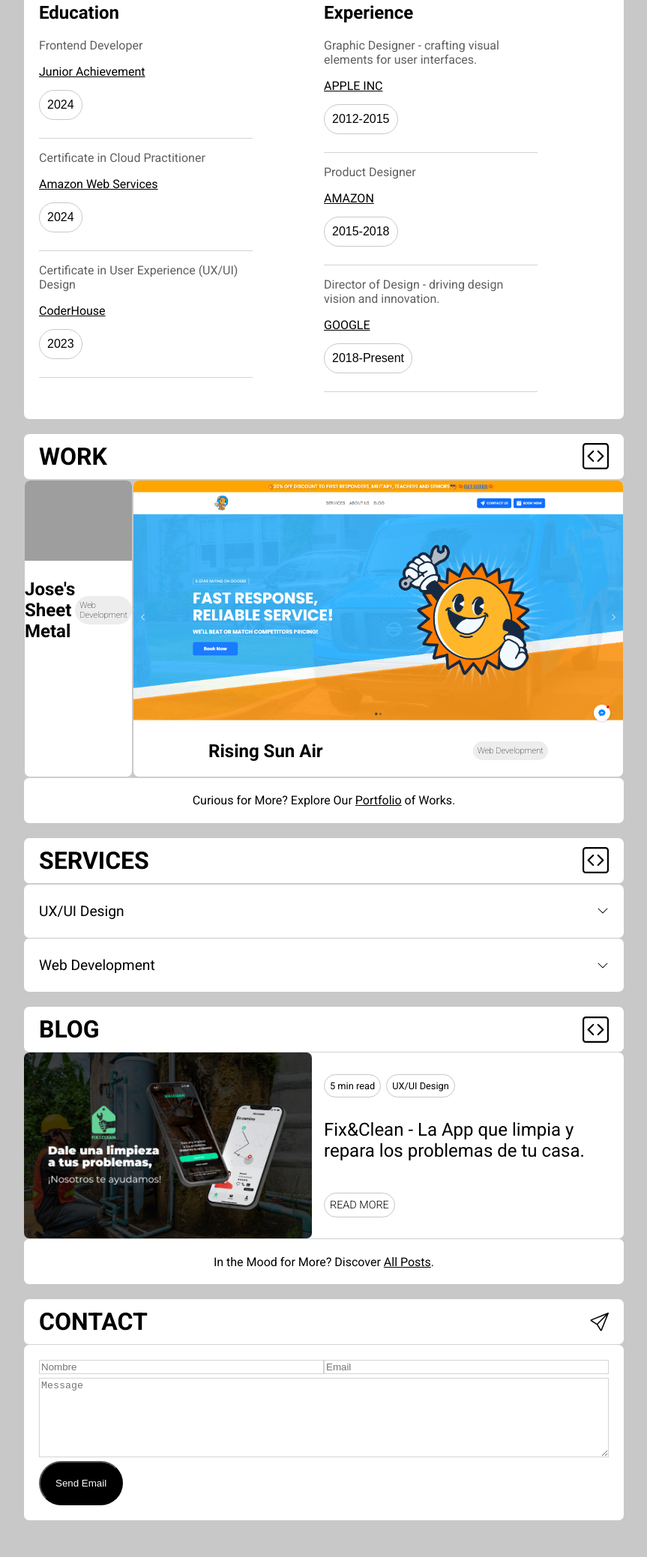
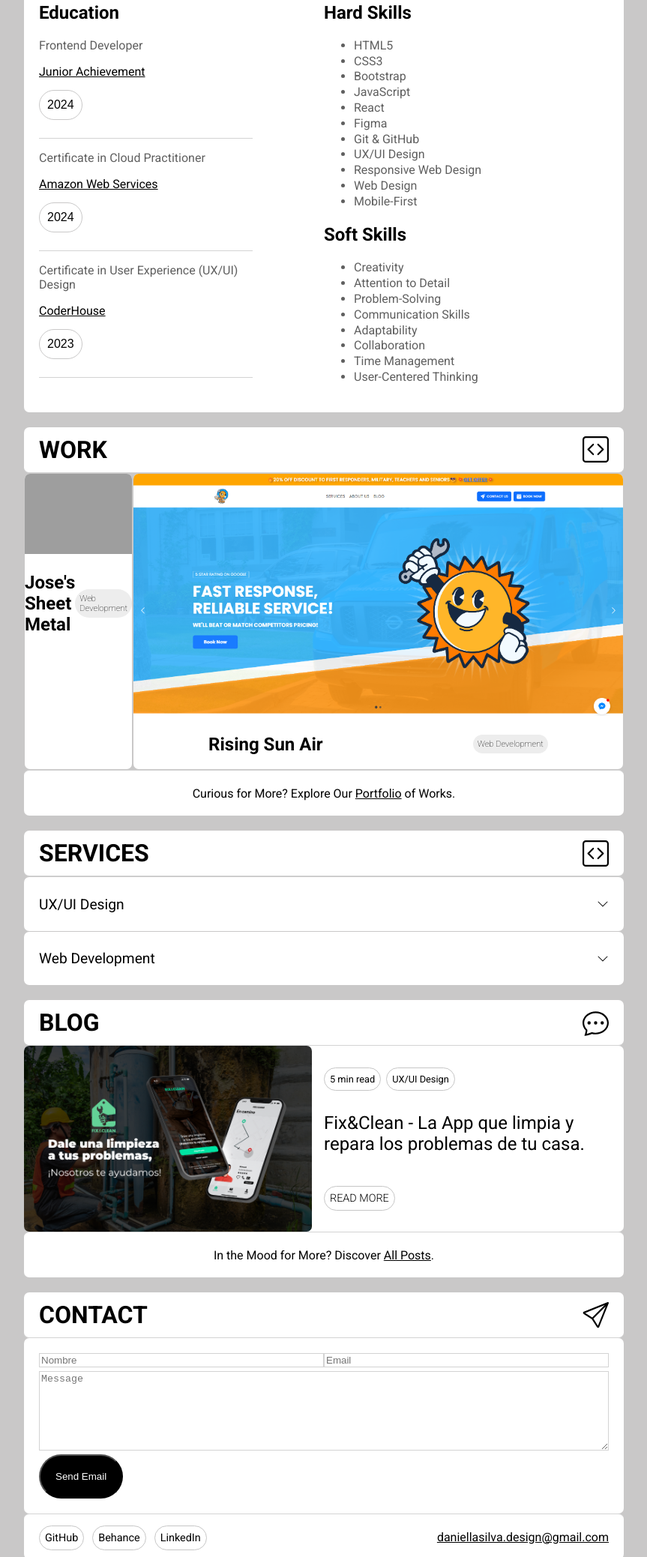
Before and after one commit to genesisrguez/Portfolio, a plain HTML site: page index.html in a window 1280 px wide. Shown: the part 723-2800 px from the top of the page at 75% size, without its empty margins (233-1096 px from the left). Drawn offline with nearby package versions, Linux system fonts and the light colour scheme; grey boxes are pictures that could not be loaded.

Commit message:
Agregué soft skills y hard skills. También agregué el footer con enlaces a RRSS y mi correo.

```diff
--- a/index.html
+++ b/index.html
@@ -10,30 +10,30 @@
 <body>
     <!--Nav-->
     <div class="nav-container">
-        <a href="">
+        <a href="#home">
             <svg xmlns="http://www.w3.org/2000/svg" width="25" height="25" fill="white" class="bi bi-house" viewBox="0 0 16 16">
                 <path d="M8.707 1.5a1 1 0 0 0-1.414 0L.646 8.146a.5.5 0 0 0 .708.708L2 8.207V13.5A1.5 1.5 0 0 0 3.5 15h9a1.5 1.5 0 0 0 1.5-1.5V8.207l.646.647a.5.5 0 0 0 .708-.708L13 5.793V2.5a.5.5 0 0 0-.5-.5h-1a.5.5 0 0 0-.5.5v1.293zM13 7.207V13.5a.5.5 0 0 1-.5.5h-9a.5.5 0 0 1-.5-.5V7.207l5-5z"/>
             </svg>
         </a>
-        <a href="">
+        <a href="#work">
             <svg xmlns="http://www.w3.org/2000/svg" width="25" height="25" fill="white" class="bi bi-code-square" viewBox="0 0 16 16">
                 <path d="M14 1a1 1 0 0 1 1 1v12a1 1 0 0 1-1 1H2a1 1 0 0 1-1-1V2a1 1 0 0 1 1-1zM2 0a2 2 0 0 0-2 2v12a2 2 0 0 0 2 2h12a2 2 0 0 0 2-2V2a2 2 0 0 0-2-2z"/>
                 <path d="M6.854 4.646a.5.5 0 0 1 0 .708L4.207 8l2.647 2.646a.5.5 0 0 1-.708.708l-3-3a.5.5 0 0 1 0-.708l3-3a.5.5 0 0 1 .708 0m2.292 0a.5.5 0 0 0 0 .708L11.793 8l-2.647 2.646a.5.5 0 0 0 .708.708l3-3a.5.5 0 0 0 0-.708l-3-3a.5.5 0 0 0-.708 0"/>
             </svg>
         </a>
-        <a href="">
+        <a href="#services">
             <svg xmlns="http://www.w3.org/2000/svg" width="25" height="25" fill="white" class="bi bi-bag-check" viewBox="0 0 16 16">
                 <path fill-rule="evenodd" d="M10.854 8.146a.5.5 0 0 1 0 .708l-3 3a.5.5 0 0 1-.708 0l-1.5-1.5a.5.5 0 0 1 .708-.708L7.5 10.793l2.646-2.647a.5.5 0 0 1 .708 0"/>
                 <path d="M8 1a2.5 2.5 0 0 1 2.5 2.5V4h-5v-.5A2.5 2.5 0 0 1 8 1m3.5 3v-.5a3.5 3.5 0 1 0-7 0V4H1v10a2 2 0 0 0 2 2h10a2 2 0 0 0 2-2V4zM2 5h12v9a1 1 0 0 1-1 1H3a1 1 0 0 1-1-1z"/>
             </svg>
         </a>
-        <a href="">
+        <a href="#blog">
             <svg xmlns="http://www.w3.org/2000/svg" width="25" height="25" fill="white" class="bi bi-chat-dots" viewBox="0 0 16 16">
                 <path d="M5 8a1 1 0 1 1-2 0 1 1 0 0 1 2 0m4 0a1 1 0 1 1-2 0 1 1 0 0 1 2 0m3 1a1 1 0 1 0 0-2 1 1 0 0 0 0 2"/>
                 <path d="m2.165 15.803.02-.004c1.83-.363 2.948-.842 3.468-1.105A9 9 0 0 0 8 15c4.418 0 8-3.134 8-7s-3.582-7-8-7-8 3.134-8 7c0 1.76.743 3.37 1.97 4.6a10.4 10.4 0 0 1-.524 2.318l-.003.011a11 11 0 0 1-.244.637c-.079.186.074.394.273.362a22 22 0 0 0 .693-.125m.8-3.108a1 1 0 0 0-.287-.801C1.618 10.83 1 9.468 1 8c0-3.192 3.004-6 7-6s7 2.808 7 6-3.004 6-7 6a8 8 0 0 1-2.088-.272 1 1 0 0 0-.711.074c-.387.196-1.24.57-2.634.893a11 11 0 0 0 .398-2"/>
             </svg>
         </a>
-        <a href="">
+        <a href="#contact">
             <svg xmlns="http://www.w3.org/2000/svg" width="25" height="25" fill="white" class="bi bi-send" viewBox="0 0 16 16">
                 <path d="M15.854.146a.5.5 0 0 1 .11.54l-5.819 14.547a.75.75 0 0 1-1.329.124l-3.178-4.995L.643 7.184a.75.75 0 0 1 .124-1.33L15.314.037a.5.5 0 0 1 .54.11ZM6.636 10.07l2.761 4.338L14.13 2.576zm6.787-8.201L1.591 6.602l4.339 2.76z"/>
             </svg>
@@ -42,7 +42,7 @@
     <!--Contenedor General-->
     <div class="container">
         <!--Cabecera-->
-        <div class="double-section">
+        <div class="double-section"  id="#home">
             <div class="subsection">
                 <h1>Génesis Rodríguez</h1>
                 <p><u>Jr. Frontend Developer</u></p>
@@ -98,35 +98,36 @@
                 </div>
                 <p style="width: 75%;" class="deco-line"></p>
             </div>
-            <div class="subsection">
-                <h2>Experience</h2>
-                <p style="width: 75%; color: #5f5f5f;">Graphic Designer - crafting visual
-                    elements for user interfaces.</p>
-                <div></div>
-                <a href="www.google.com" style="color: black;">APPLE INC</a>
-                <div>
-                    <button class="btn-years">2012-2015</button>
-                </div>
-                <p style="width: 75%;" class="deco-line"></p>
-                <p style="width: 75%; color: #5f5f5f;">Product Designer</p>
-                <div></div>
-                <a href="www.google.com" style="color: black;">AMAZON</a>
-                <div>
-                    <button class="btn-years">2015-2018</button>
-                </div>
-                <p style="width: 75%;" class="deco-line"></p>
-                <p style="width: 75%; color: #5f5f5f;">Director of Design - driving design
-                    vision and innovation.</p>
-                <div></div>
-                <a href="www.google.com" style="color: black;">GOOGLE</a>
-                <div>
-                    <button class="btn-years">2018-Present</button>
-                </div>
-                <p style="width: 75%;" class="deco-line"></p>
+            <div class="subsection lineheight">
+                <h2>Hard Skills</h2>
+                <ul>
+                    <li style="width: 75%; color: #5f5f5f;">HTML5</li>
+                    <li style="width: 75%; color: #5f5f5f;">CSS3</li>
+                    <li style="width: 75%; color: #5f5f5f;">Bootstrap</li>
+                    <li style="width: 75%; color: #5f5f5f;">JavaScript</li>
+                    <li style="width: 75%; color: #5f5f5f;">React</li>
+                    <li style="width: 75%; color: #5f5f5f;">Figma</li>
+                    <li style="width: 75%; color: #5f5f5f;">Git & GitHub</li>
+                    <li style="width: 75%; color: #5f5f5f;">UX/UI Design</li>
+                    <li style="width: 75%; color: #5f5f5f;">Responsive Web Design</li>
+                    <li style="width: 75%; color: #5f5f5f;">Web Design</li>
+                    <li style="width: 75%; color: #5f5f5f;">Mobile-First</li>
+                </ul>
+                <h2>Soft Skills</h2>
+                <ul>
+                    <li style="width: 75%; color: #5f5f5f;">Creativity</li>
+                    <li style="width: 75%; color: #5f5f5f;">Attention to Detail</li>
+                    <li style="width: 75%; color: #5f5f5f;">Problem-Solving</li>
+                    <li style="width: 75%; color: #5f5f5f;">Communication Skills</li>
+                    <li style="width: 75%; color: #5f5f5f;">Adaptability</li>
+                    <li style="width: 75%; color: #5f5f5f;">Collaboration</li>
+                    <li style="width: 75%; color: #5f5f5f;">Time Management</li>
+                    <li style="width: 75%; color: #5f5f5f;">User-Centered Thinking</li>
+                </ul>
             </div>
         </div>
         <!--Work-->
-        <div class="title-section">
+        <div class="title-section" id="#work">
             <h1>WORK</h1>
             <svg xmlns="http://www.w3.org/2000/svg" width="35" height="35" fill="black" class="bi bi-code-square" viewBox="0 0 16 16">
                 <path d="M14 1a1 1 0 0 1 1 1v12a1 1 0 0 1-1 1H2a1 1 0 0 1-1-1V2a1 1 0 0 1 1-1zM2 0a2 2 0 0 0-2 2v12a2 2 0 0 0 2 2h12a2 2 0 0 0 2-2V2a2 2 0 0 0-2-2z"/>
@@ -157,7 +158,7 @@
             <p>Curious for More? Explore Our <a href="http://www.google.com target="_blank"" style="color: black;">Portfolio</a> of Works.</p>
         </div>
         <!--Services-->
-        <div class="title-section">
+        <div class="title-section"  id="#services">
             <h1>SERVICES</h1>
             <svg xmlns="http://www.w3.org/2000/svg" width="35" height="35" fill="black" class="bi bi-code-square" viewBox="0 0 16 16">
                 <path d="M14 1a1 1 0 0 1 1 1v12a1 1 0 0 1-1 1H2a1 1 0 0 1-1-1V2a1 1 0 0 1 1-1zM2 0a2 2 0 0 0-2 2v12a2 2 0 0 0 2 2h12a2 2 0 0 0 2-2V2a2 2 0 0 0-2-2z"/>
@@ -193,11 +194,11 @@
             </div>
         </div>
         <!--Blog-->
-        <div class="title-section">
+        <div class="title-section" id="#blog">
             <h1>BLOG</h1>
-            <svg xmlns="http://www.w3.org/2000/svg" width="35" height="35" fill="black" class="bi bi-code-square" viewBox="0 0 16 16">
-                <path d="M14 1a1 1 0 0 1 1 1v12a1 1 0 0 1-1 1H2a1 1 0 0 1-1-1V2a1 1 0 0 1 1-1zM2 0a2 2 0 0 0-2 2v12a2 2 0 0 0 2 2h12a2 2 0 0 0 2-2V2a2 2 0 0 0-2-2z"/>
-                <path d="M6.854 4.646a.5.5 0 0 1 0 .708L4.207 8l2.647 2.646a.5.5 0 0 1-.708.708l-3-3a.5.5 0 0 1 0-.708l3-3a.5.5 0 0 1 .708 0m2.292 0a.5.5 0 0 0 0 .708L11.793 8l-2.647 2.646a.5.5 0 0 0 .708.708l3-3a.5.5 0 0 0 0-.708l-3-3a.5.5 0 0 0-.708 0"/>
+            <svg xmlns="http://www.w3.org/2000/svg" width="35" height="35" fill="black" class="bi bi-chat-dots" viewBox="0 0 16 16">
+                <path d="M5 8a1 1 0 1 1-2 0 1 1 0 0 1 2 0m4 0a1 1 0 1 1-2 0 1 1 0 0 1 2 0m3 1a1 1 0 1 0 0-2 1 1 0 0 0 0 2"/>
+                <path d="m2.165 15.803.02-.004c1.83-.363 2.948-.842 3.468-1.105A9 9 0 0 0 8 15c4.418 0 8-3.134 8-7s-3.582-7-8-7-8 3.134-8 7c0 1.76.743 3.37 1.97 4.6a10.4 10.4 0 0 1-.524 2.318l-.003.011a11 11 0 0 1-.244.637c-.079.186.074.394.273.362a22 22 0 0 0 .693-.125m.8-3.108a1 1 0 0 0-.287-.801C1.618 10.83 1 9.468 1 8c0-3.192 3.004-6 7-6s7 2.808 7 6-3.004 6-7 6a8 8 0 0 1-2.088-.272 1 1 0 0 0-.711.074c-.387.196-1.24.57-2.634.893a11 11 0 0 0 .398-2"/>
             </svg>
         </div>
         <div class="blog-container">
@@ -217,13 +218,14 @@
             <p>In the Mood for More? Discover <a href="https://www.behance.net/gdaniellars" target="_blank" style="color: black;">All Posts</a>.</p>
         </div>
         <!--Contact-->
-        <div class="title-section">
+        <div class="title-section" id="#contact">
             <h1>CONTACT</h1>
-            <svg xmlns="http://www.w3.org/2000/svg" width="25" height="25" fill="black" class="bi bi-send" viewBox="0 0 16 16">
+            <svg xmlns="http://www.w3.org/2000/svg" width="35" height="35" fill="black" class="bi bi-send" viewBox="0 0 16 16">
                 <path d="M15.854.146a.5.5 0 0 1 .11.54l-5.819 14.547a.75.75 0 0 1-1.329.124l-3.178-4.995L.643 7.184a.75.75 0 0 1 .124-1.33L15.314.037a.5.5 0 0 1 .54.11ZM6.636 10.07l2.761 4.338L14.13 2.576zm6.787-8.201L1.591 6.602l4.339 2.76z"/>
             </svg>
         </div>
         <div class="form-section">
+            <div>
             <form id="form">
             <div class="subsection-form">
                 <input type="text" name="from_name" id="from_name" placeholder="Nombre">
@@ -235,7 +237,19 @@
             <input class="btn-form" type="submit" id="button" value="Send Email">
             </div>
             </form>
+            </div>
+            <div class="footer">
+                <div class="rrss">
+                    <a href="https://github.com/genesisrguez" target="_blank" style="color: black;">GitHub</a>
+                    <a href="https://www.behance.net/gdaniellars" target="_blank" style="color: black;">Behance</a>
+                    <a href="https://www.linkedin.com/in/gdaniellars/" target="_blank" style="color: black;">LinkedIn</a>
+                </div>
+                <div class="mailto">
+                    <a href="mailto:daniellasilva.design@gmail.com">daniellasilva.design@gmail.com</a>
+                </div>
+            </div>
         </div>
+
     </div>
 
     <script src="main.js"></script>
--- a/style.css
+++ b/style.css
@@ -329,3 +329,31 @@
     color: black;
     font-weight: 300;
 }
+
+.footer {
+    height: 20px;
+    background-color: white;
+    border-radius: 7px;
+    padding: 20px;
+    border-top: 1px solid rgb(211, 211, 211);
+    display: flex;
+    align-items: center;
+    justify-content: space-between;
+}
+
+.rrss a {
+    border: 1px solid rgb(198, 198, 198);
+    padding: 7px;
+    border-radius: 30px;
+    margin-right: 7px;
+    font-size: .9em;
+    text-decoration: none;
+}
+
+.mailto a {
+    color: black;
+}
+
+ul li {
+    line-height: 1.3em;
+}
```
